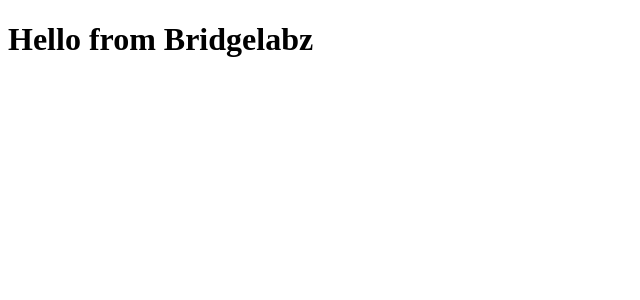
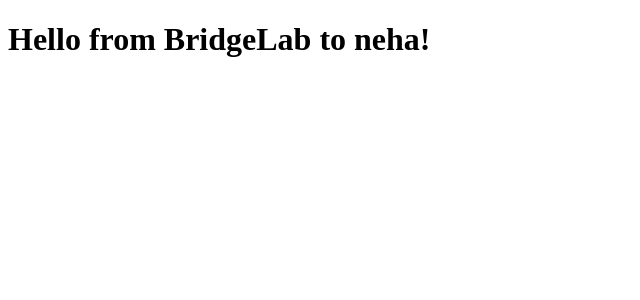
Before and after one commit to AgrahariNeha01/BL_2115000660_AngularApp, an Angular app: page / in a window 1280 px wide. Shown: the top 300 px of the page, without its empty margins (0-640 px from the left). Built offline with nearby package versions, Linux system fonts and the light colour scheme.

Commit message:
one way data bindings

```diff
--- a/src/app/app.component.html
+++ b/src/app/app.component.html
@@ -1,4 +1,4 @@
 <div>
-  <h1> Hello from Bridgelabz</h1>
+  <h1>{{this.title}}</h1>
 </div>
-<router-outlet><router-outlet>
+<!-- <router-outlet><router-outlet> -->
--- a/src/app/app.component.ts
+++ b/src/app/app.component.ts
@@ -3,10 +3,12 @@
 
 @Component({
   selector: 'app-root',
-  imports: [RouterOutlet],
+  // imports: [RouterOutlet],
   templateUrl: './app.component.html',
   styleUrl: './app.component.scss'
 })
 export class AppComponent {
   title = 'Helloworld';
-}
+  ngOnInit(): void{
+    this.title= "Hello from BridgeLab to neha!";
+}}
```
